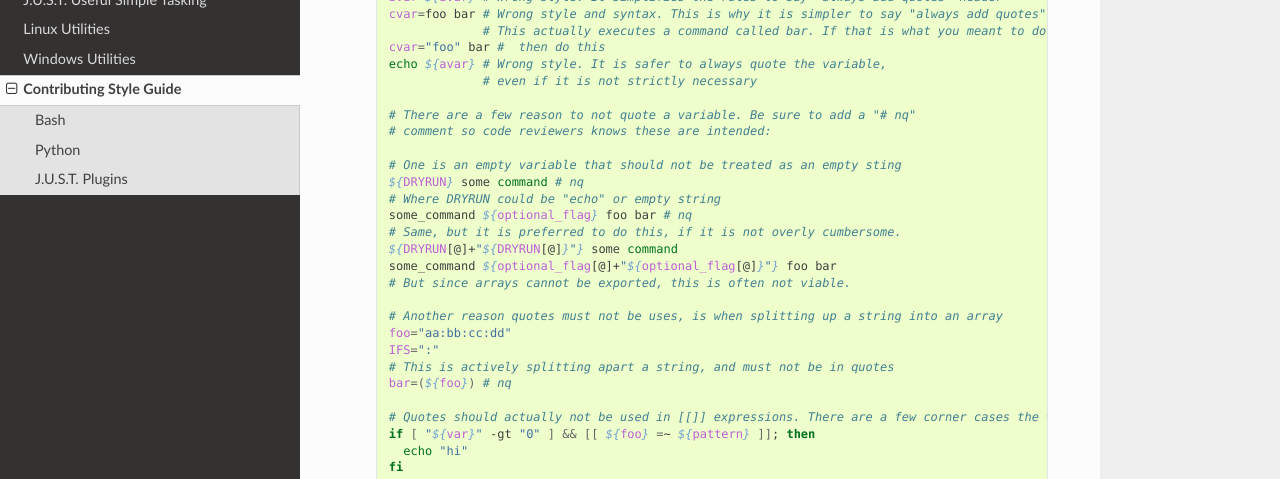
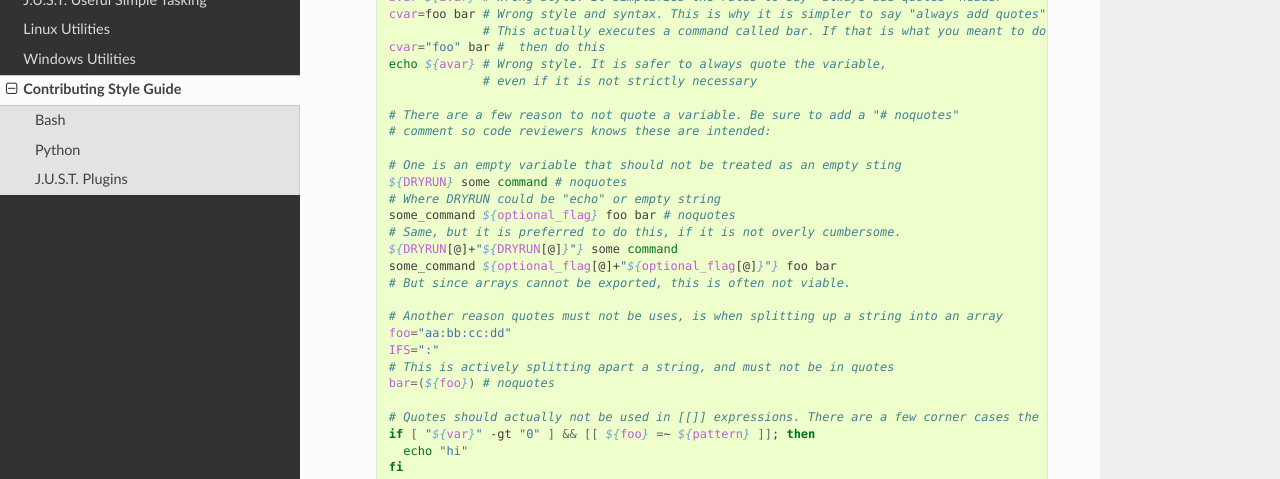
Before and after one commit to VisionSystemsInc/vsi_common, a Sphinx documentation site: the page built from docs/style.rst, in a window 1280 px wide and 900 px high, scrolled down 944 px. Shown: the part 152-631 px from the top of the window. Built offline with Sphinx 7.4.7 and the Read the Docs theme 2.0.0, drawn with Linux system fonts in a browser that asks for light colours; pages that are not in the unit, such as notebooks, are missing from menus; cross-references to code outside the pages are shown as plain code.

Commit message:
Spell out nq
Signed-off-by: Andy Neff <andy@visionsystemsinc.com>

```diff
--- a/docs/style.rst
+++ b/docs/style.rst
@@ -62,13 +62,13 @@ We like to use `>&` for file descriptors (numbers), and `&>` for filenames
      echo ${avar} # Wrong style. It is safer to always quote the variable,
                   # even if it is not strictly necessary
 
-     # There are a few reason to not quote a variable. Be sure to add a "# nq"
+     # There are a few reason to not quote a variable. Be sure to add a "# noquotes"
      # comment so code reviewers knows these are intended:
 
      # One is an empty variable that should not be treated as an empty sting
-     ${DRYRUN} some command # nq
+     ${DRYRUN} some command # noquotes
      # Where DRYRUN could be "echo" or empty string
-     some_command ${optional_flag} foo bar # nq
+     some_command ${optional_flag} foo bar # noquotes
      # Same, but it is preferred to do this, if it is not overly cumbersome.
      ${DRYRUN[@]+"${DRYRUN[@]}"} some command
      some_command ${optional_flag[@]+"${optional_flag[@]}"} foo bar
@@ -78,9 +78,9 @@ We like to use `>&` for file descriptors (numbers), and `&>` for filenames
      foo="aa:bb:cc:dd"
      IFS=":"
      # This is actively splitting apart a string, and must not be in quotes
-     bar=(${foo}) # nq
+     bar=(${foo}) # noquotes
 
-     # Quotes should actually not be used in [[]] expressions. There are a few corner cases the will be treated literally. # nq is not needed for [[]] expressions.
+     # Quotes should actually not be used in [[]] expressions. There are a few corner cases the will be treated literally. # noquotes is not needed for [[]] expressions.
      if [ "${var}" -gt "0" ] && [[ ${foo} =~ ${pattern} ]]; then
        echo "hi"
      fi
```
Also changed, not shown: 9 other files.
